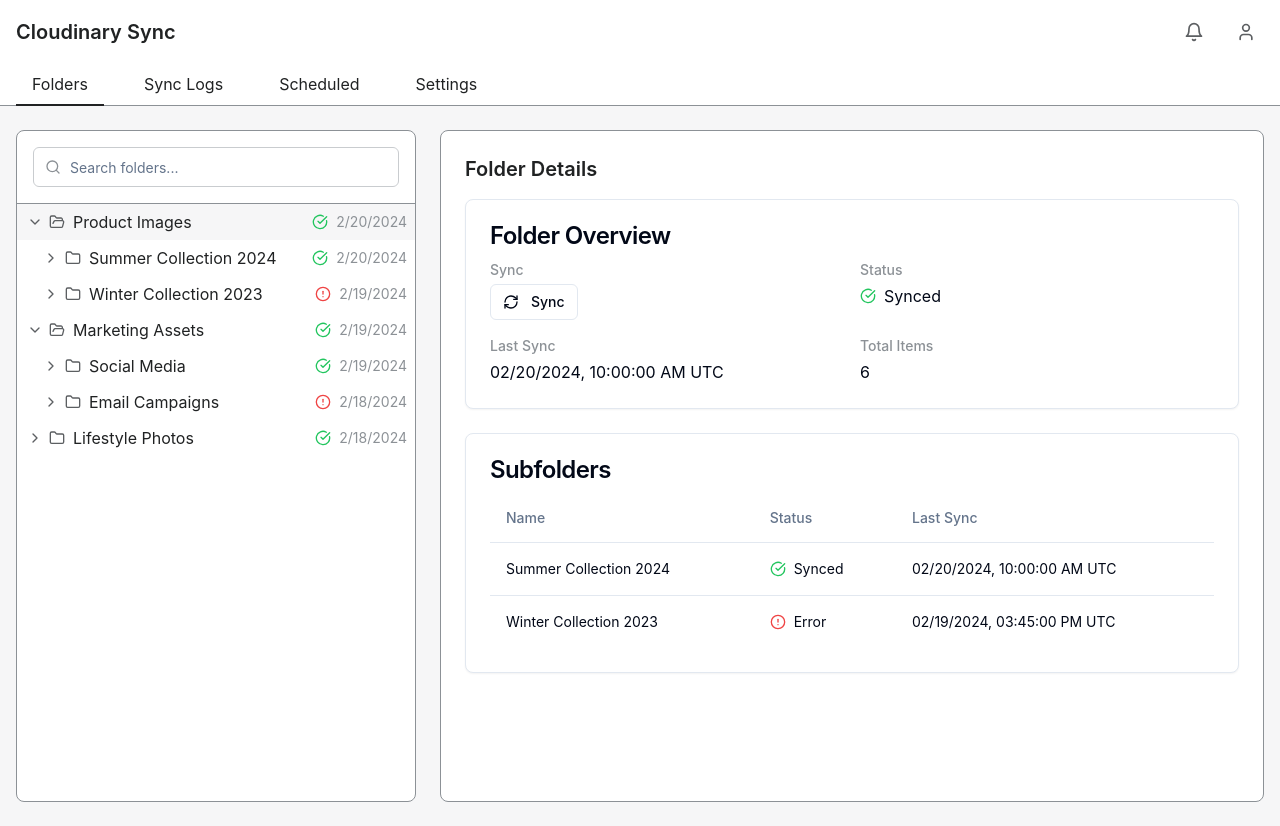
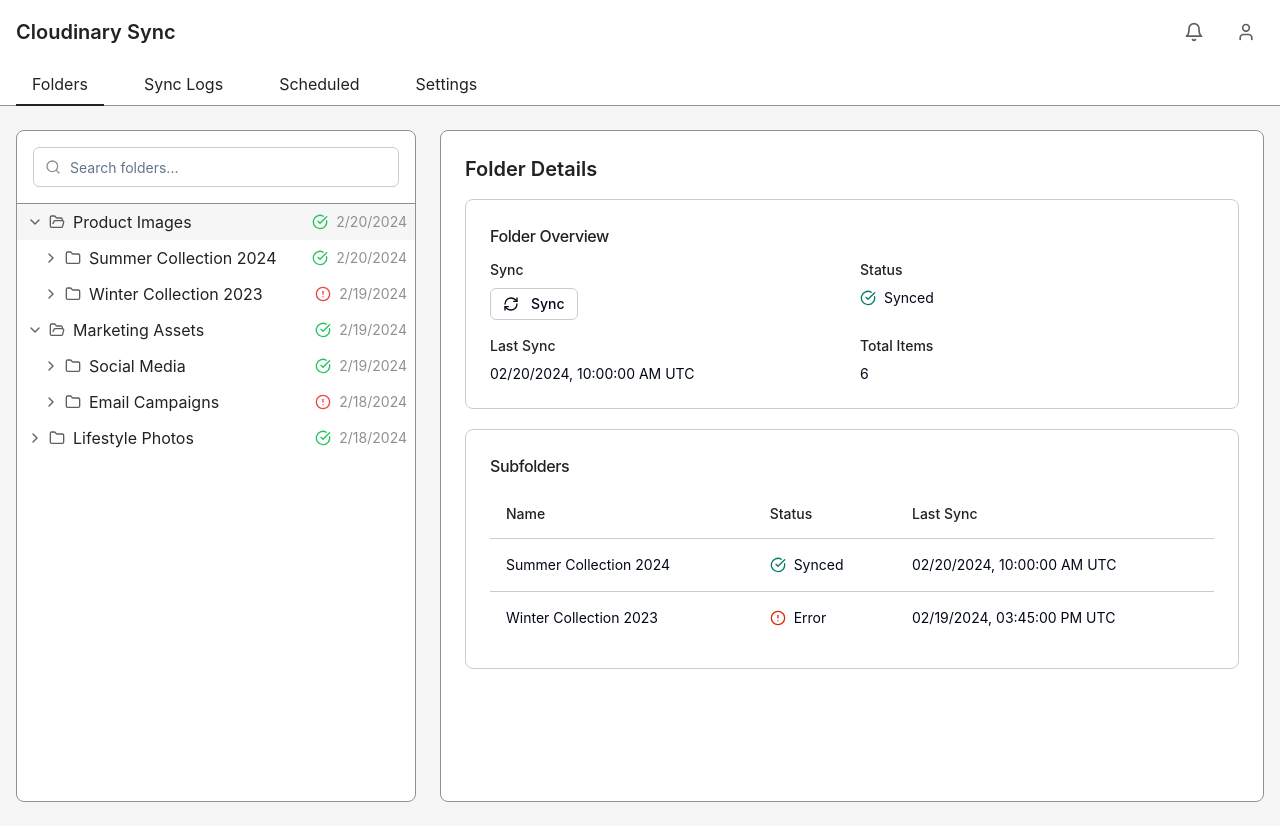
Before and after one commit to wrsmith108/cloudinary-syncer, a React (Vite) app: page / in a window 1280 px wide. Built offline with nearby package versions, Linux system fonts and the light colour scheme.

Commit message:
Refactor UI for Polaris compliance
This commit updates the UI to ensure compliance with the Shopify Polaris design system.  No specific UI elements are listed as the changes will depend on the AI's assessment of the current codebase.

```diff
--- a/src/components/FolderDetails.tsx
+++ b/src/components/FolderDetails.tsx
@@ -10,12 +10,6 @@ interface FolderDetailsProps {
   folder: FolderNode | null;
 }
 
-/**
- * FolderDetails component displays detailed information about a selected folder.
- * Shows folder status, sync information, and subfolder details in a card layout.
- *
- * @param folder - The selected folder to display details for, or null if no folder is selected
- */
 const FolderDetails: React.FC<FolderDetailsProps> = ({ folder }) => {
   const formatDateTime = (dateString: string) => {
     const date = new Date(dateString);
@@ -32,7 +26,7 @@ const FolderDetails: React.FC<FolderDetailsProps> = ({ folder }) => {
 
   if (!folder) {
     return (
-      <div className="text-shopify-icon-subdued">
+      <div className="text-shopify-icon-subdued text-center p-4">
         Select a folder to view its details
       </div>
     );
@@ -41,11 +35,11 @@ const FolderDetails: React.FC<FolderDetailsProps> = ({ folder }) => {
   const getStatusIcon = (status: "synced" | "error" | "pending") => {
     switch (status) {
       case "synced":
-        return <CheckCircle size={16} className="text-green-500" />;
+        return <CheckCircle size={16} className="text-[#007F5F]" />;
       case "error":
-        return <AlertCircle size={16} className="text-red-500" />;
+        return <AlertCircle size={16} className="text-[#D82C0D]" />;
       case "pending":
-        return <MoreVertical size={16} className="text-yellow-500" />;
+        return <MoreVertical size={16} className="text-[#B98900]" />;
       default:
         return null;
     }
@@ -57,20 +51,21 @@ const FolderDetails: React.FC<FolderDetailsProps> = ({ folder }) => {
   }, 0) || 0;
 
   return (
-    <div className="space-y-6">
+    <div className="space-y-5">
       {/* Folder Overview Card */}
-      <Card>
+      <Card className="border-shopify-border-subdued shadow-none">
         <CardHeader className="pb-3">
-          <CardTitle>Folder Overview</CardTitle>
+          <CardTitle className="text-base font-medium text-shopify-text">Folder Overview</CardTitle>
         </CardHeader>
         <CardContent>
           <div className="grid grid-cols-2 gap-4">
             <div>
-              <p className="text-sm font-medium text-shopify-icon-subdued">Sync</p>
+              <p className="text-sm font-medium mb-2 text-shopify-text">Sync</p>
               <div className="mt-1">
                 <Button
                   variant="outline"
                   size="sm"
+                  className="h-8 text-sm font-medium border-shopify-border-subdued hover:bg-shopify-background hover:text-shopify-text"
                   onClick={() => {
                     console.log(`Initiating sync for folder: ${folder.id}`);
                   }}
@@ -81,23 +76,23 @@ const FolderDetails: React.FC<FolderDetailsProps> = ({ folder }) => {
               </div>
             </div>
             <div>
-              <p className="text-sm font-medium text-shopify-icon-subdued">Status</p>
+              <p className="text-sm font-medium mb-2 text-shopify-text">Status</p>
               <div className="flex items-center mt-1 space-x-2">
                 {getStatusIcon(folder.status)}
-                <span className="capitalize">{folder.status}</span>
+                <span className="capitalize text-sm">{folder.status}</span>
               </div>
             </div>
             <div>
-              <p className="text-sm font-medium text-shopify-icon-subdued">Last Sync</p>
-              <p className="mt-1">
+              <p className="text-sm font-medium mb-2 text-shopify-text">Last Sync</p>
+              <p className="mt-1 text-sm">
                 {folder.lastSync
                   ? formatDateTime(folder.lastSync)
                   : "Never"}
               </p>
             </div>
             <div>
-              <p className="text-sm font-medium text-shopify-icon-subdued">Total Items</p>
-              <p className="mt-1">{totalItems}</p>
+              <p className="text-sm font-medium mb-2 text-shopify-text">Total Items</p>
+              <p className="mt-1 text-sm">{totalItems}</p>
             </div>
           </div>
         </CardContent>
@@ -105,30 +100,33 @@ const FolderDetails: React.FC<FolderDetailsProps> = ({ folder }) => {
 
       {/* Subfolders Table Card */}
       {folder.children && folder.children.length > 0 && (
-        <Card>
+        <Card className="border-shopify-border-subdued shadow-none">
           <CardHeader className="pb-3">
-            <CardTitle>Subfolders</CardTitle>
+            <CardTitle className="text-base font-medium text-shopify-text">Subfolders</CardTitle>
           </CardHeader>
           <CardContent>
             <Table>
               <TableHeader>
-                <TableRow>
-                  <TableHead>Name</TableHead>
-                  <TableHead>Status</TableHead>
-                  <TableHead>Last Sync</TableHead>
+                <TableRow className="border-shopify-border-subdued hover:bg-transparent">
+                  <TableHead className="text-sm font-medium text-shopify-text">Name</TableHead>
+                  <TableHead className="text-sm font-medium text-shopify-text">Status</TableHead>
+                  <TableHead className="text-sm font-medium text-shopify-text">Last Sync</TableHead>
                 </TableRow>
               </TableHeader>
               <TableBody>
                 {folder.children.map((child) => (
-                  <TableRow key={child.id}>
-                    <TableCell>{child.name}</TableCell>
+                  <TableRow
+                    key={child.id}
+                    className="border-shopify-border-subdued hover:bg-shopify-background"
+                  >
+                    <TableCell className="text-sm">{child.name}</TableCell>
                     <TableCell>
                       <div className="flex items-center space-x-2">
                         {getStatusIcon(child.status)}
-                        <span className="capitalize">{child.status}</span>
+                        <span className="capitalize text-sm">{child.status}</span>
                       </div>
                     </TableCell>
-                    <TableCell>
+                    <TableCell className="text-sm">
                       {child.lastSync
                         ? formatDateTime(child.lastSync)
                         : "Never"}
```
